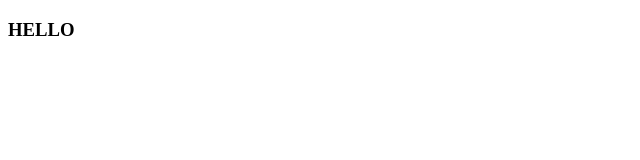
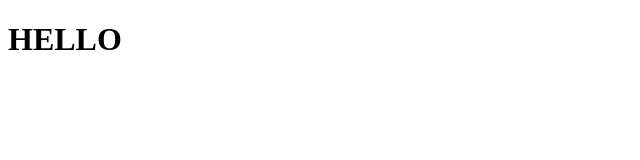
Before and after one commit to trobol/sample-project, a plain HTML site: page index.html in a window 1280 px wide. Shown: the whole page, without its empty margins (0-640 px from the left). Drawn offline with Linux system fonts and the light colour scheme.

Commit message:
changed h3 to h1

```diff
--- a/index.html
+++ b/index.html
@@ -9,7 +9,7 @@
 </head>
 
 <body>
-	<h3>HELLO</h3>
+	<h1>HELLO</h1>
 </body>
 
 </html>
```
